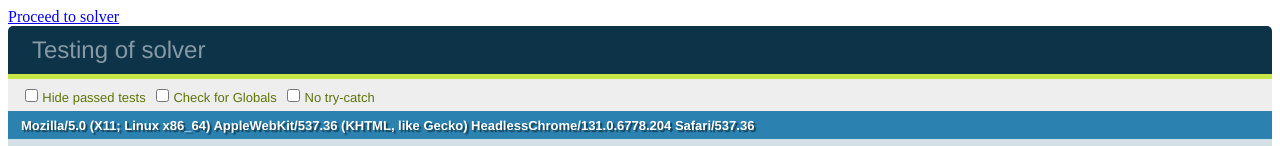
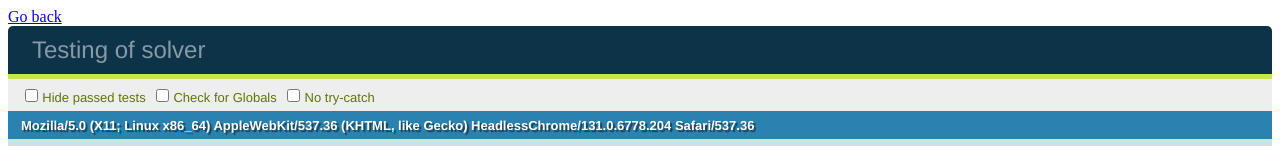
Before and after one commit to romanPRV/Solver, a plain HTML site: page tests.html in a window 1280 px wide. Shown: the top 146 px of the page. Drawn offline with Linux system fonts and the light colour scheme.

Commit message:
little change

```diff
--- a/tests.html
+++ b/tests.html
@@ -6,7 +6,7 @@
     <link rel="stylesheet" href="qunit-1.15.0.css">
 </head>
 <body>
-<a href="index.html">Proceed to solver</a>
+<a href="index.html">Go back</a>
 <div id="qunit"></div>
 <div id="qunit-fixture"></div>
 <script src="qunit-1.15.0.js"></script>
```
